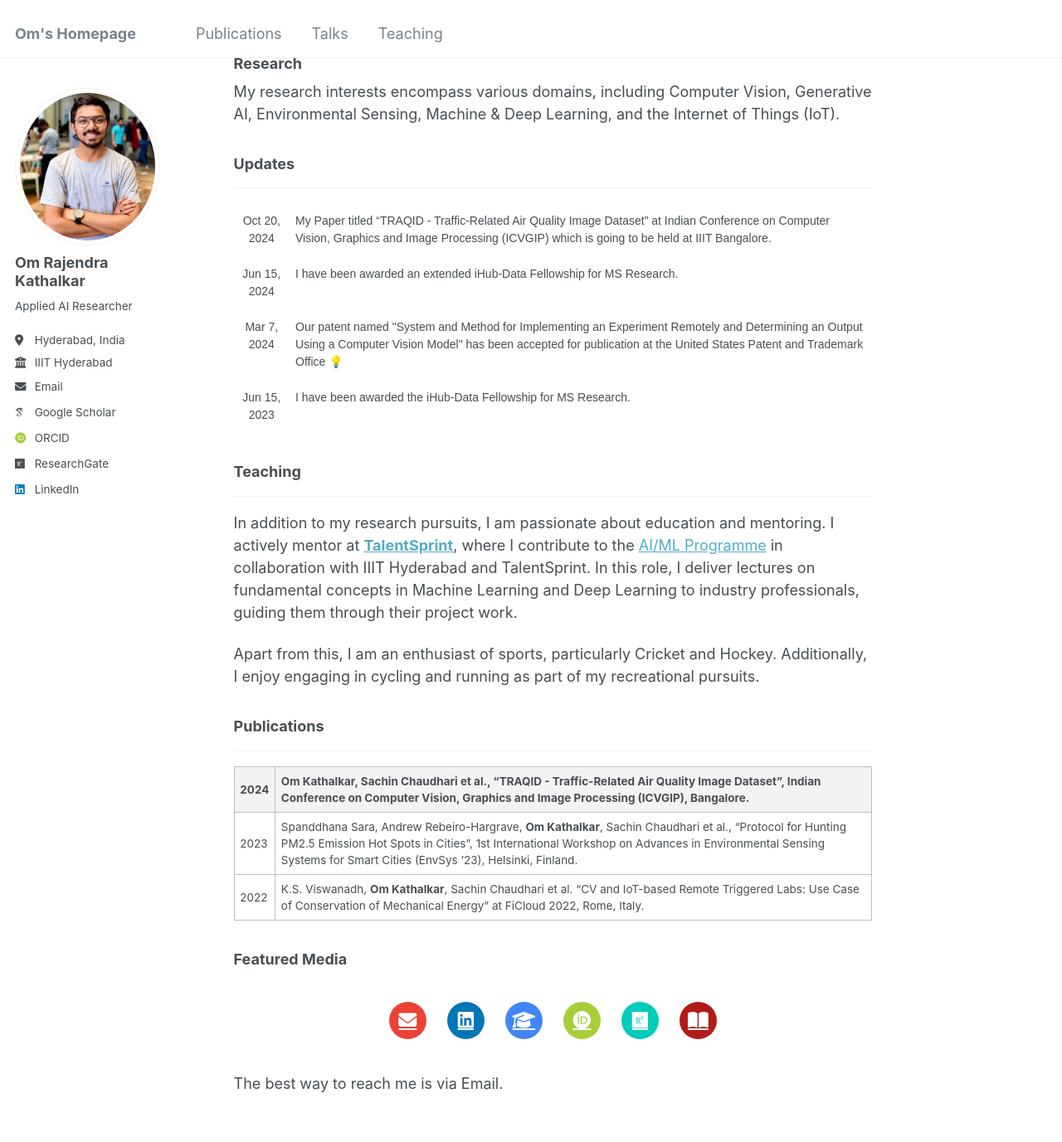
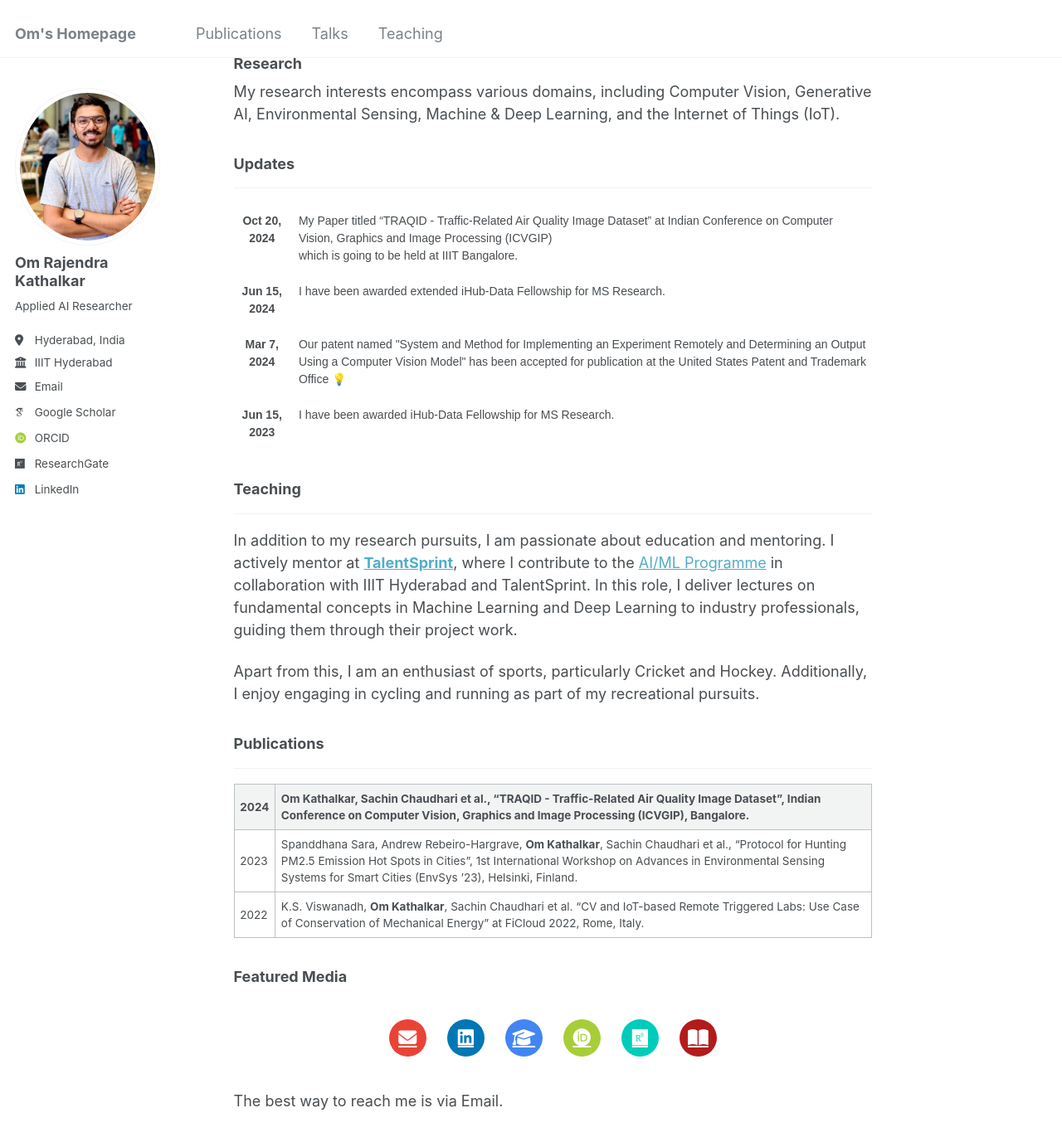
Before and after one commit to omkathalkar/omkathalkar, a Jekyll site: the page built from _pages/about.md, in a window 1280 px wide and 1400 px high, scrolled down 211 px. Shown: the top 1377 px of the window at 83% size. Built offline with Jekyll 4.4.1, drawn with Linux system fonts in a browser that asks for light colours; some web fonts are replaced; part of the change alters nothing that is shown.

Commit message:
Update about.md

```diff
--- a/_pages/about.md
+++ b/_pages/about.md
@@ -19,54 +19,34 @@ My research interests encompass various domains, including Computer Vision, Gene
 ---
 
 <style type="text/css">
-  .tg {
-    border: none;
-    border-collapse: collapse;
-    border-spacing: 0;
-    max-width: 100%; /* Ensures the table fits within the page width */
-    margin: auto; /* Centers the table */
-  }
-  .tg td, .tg th {
-    border-style: solid;
-    border-width: 0px;
-    font-family: Arial, sans-serif;
-    font-size: 14px;
-    overflow: hidden;
-    padding: 11px 7px;
-    word-break: normal;
-  }
-  .tg .tg-c3ow {
-    border-color: inherit;
-    text-align: center;
-    vertical-align: top;
-  }
-  .tg .tg-0pky {
-    border-color: inherit;
-    text-align: left;
-    vertical-align: top;
-  }
+.tg  {border:none;border-collapse:collapse;border-spacing:0;max-width: 100%;}
+.tg td{border-style:solid;border-width:0px;font-family:Arial, sans-serif;font-size:14px;overflow:hidden;
+  padding:11px 7px;word-break:normal;}
+.tg th{border-style:solid;border-width:0px;font-family:Arial, sans-serif;font-size:14px;font-weight:normal;
+  overflow:hidden;padding:11px 7px;word-break:normal;}
+.tg .tg-7btt{border-color:inherit;font-weight:bold;text-align:center;vertical-align:top; padding-right:10px;} /* Added padding for space */
+.tg .tg-0pky{border-color:inherit;text-align:left;vertical-align:top}
 </style>
+<table class="tg"><tbody>
+  <tr>
+    <td class="tg-7btt">Oct 20, 2024</td>
+    <td class="tg-0pky">My Paper titled “TRAQID - Traffic-Related Air Quality Image Dataset” at Indian Conference on Computer Vision, Graphics and Image Processing (ICVGIP)<br>which is going to be held at IIIT Bangalore.</td>
+  </tr>
+  <tr>
+    <td class="tg-7btt">Jun 15, 2024</td>
+    <td class="tg-0pky">I have been awarded extended iHub-Data Fellowship for MS Research.</td>
+  </tr>
+  <tr>
+    <td class="tg-7btt">Mar 7, 2024</td>
+    <td class="tg-0pky">Our patent named "System and Method for Implementing an Experiment Remotely and Determining an Output Using a Computer Vision Model" has been accepted for publication at the United States Patent and Trademark Office 💡</td>
+  </tr>
+  <tr>
+    <td class="tg-7btt">Jun 15, 2023</td>
+    <td class="tg-0pky">I have been awarded iHub-Data Fellowship for MS Research.</td>
+  </tr>
+</tbody>
+</table>
 
-<table class="tg">
-  <tbody>
-    <tr>
-      <td class="tg-c3ow">Oct 20, 2024</td>
-      <td class="tg-0pky">My Paper titled “TRAQID - Traffic-Related Air Quality Image Dataset” at Indian Conference on Computer Vision, Graphics and Image Processing (ICVGIP) which is going to be held at IIIT Bangalore.</td>
-    </tr>
-    <tr>
-      <td class="tg-c3ow">Jun 15, 2024</td>
-      <td class="tg-0pky">I have been awarded an extended iHub-Data Fellowship for MS Research.</td>
-    </tr>
-    <tr>
-      <td class="tg-c3ow">Mar 7, 2024</td>
-      <td class="tg-0pky">Our patent named "System and Method for Implementing an Experiment Remotely and Determining an Output Using a Computer Vision Model" has been accepted for publication at the United States Patent and Trademark Office 💡</td>
-    </tr>
-    <tr>
-      <td class="tg-c3ow">Jun 15, 2023</td>
-      <td class="tg-0pky">I have been awarded the iHub-Data Fellowship for MS Research.</td>
-    </tr>
-  </tbody>
-</table>
 
 ### Teaching
 
```
